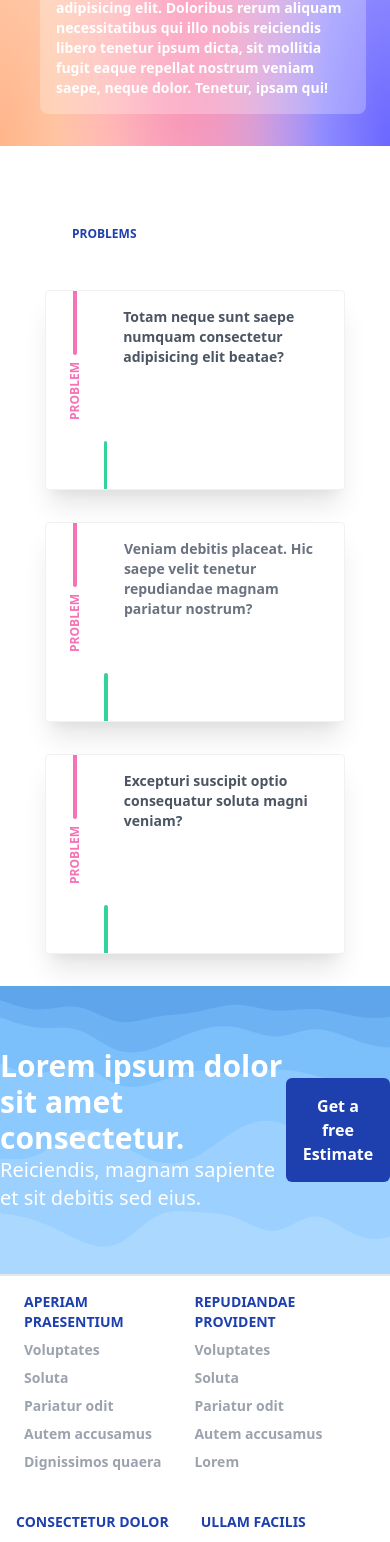
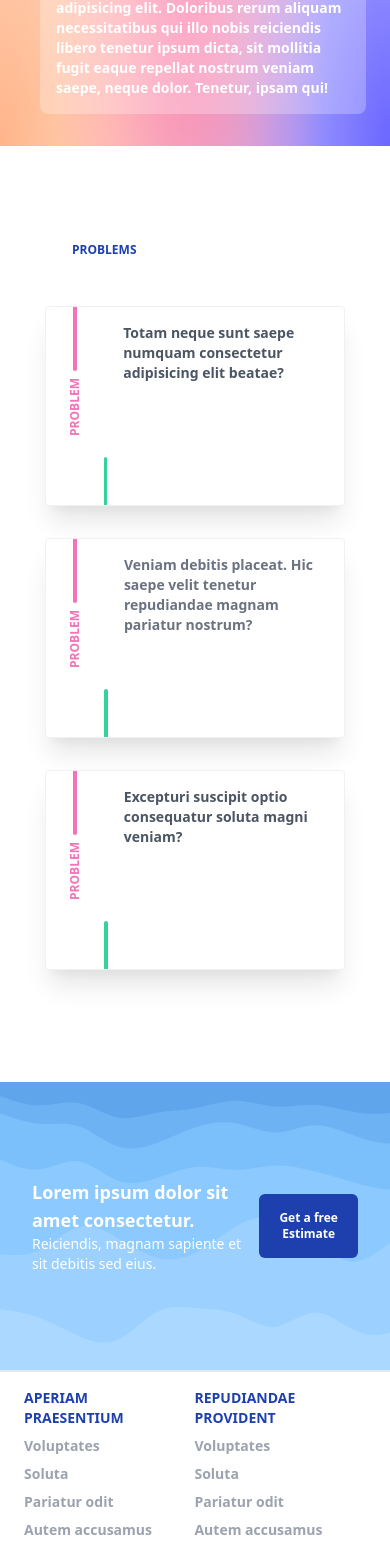
Before and after one commit to felec/landing-page, a React (Create React App) app: page / in a window 390 px wide. Shown: the part 2592-4134 px from the top of the page. Built offline with nearby package versions, Linux system fonts and the light colour scheme.

Commit message:
fix responsiveness in cards row

```diff
--- a/src/App.tsx
+++ b/src/App.tsx
@@ -676,7 +676,7 @@ const FeaturesTab = () => {
 
 const CardCarousel = () => {
   return (
-    <div className='flex flex-col mx-2 lg:mx-16 p-4'>
+    <div className='flex flex-col mx-2 lg:mx-16 my-20 p-4'>
       <h3 className='text-xs font-bold mb-8 ml-12 text-blue-800 uppercase'>
         problems
       </h3>
@@ -795,17 +795,17 @@ const CardCarousel = () => {
 
 const Parallax = () => {
   return (
-    <div className='background flex justify-evenly items-center h-72'>
+    <div className='background flex justify-evenly px-8 lg:px-0 items-center h-72'>
       <div>
-        <h1 className='text-3xl text-white font-bold'>
+        <h1 className='text-lg lg:text-3xl text-white font-bold'>
           Lorem ipsum dolor sit amet consectetur.
         </h1>
-        <h3 className='text-xl text-white'>
+        <h3 className='text-sm lg:text-xl text-white'>
           Reiciendis, magnam sapiente et sit debitis sed eius.
         </h3>
       </div>
 
-      <button className='bg-blue-800 hover:bg-blue-700 p-4 rounded-md text-white font-bold'>
+      <button className='text-xs lg:text-sm bg-blue-800 hover:bg-blue-700 p-4 ml-4 lg:ml-0 rounded-md text-white font-bold'>
         Get a free Estimate
       </button>
     </div>
```
